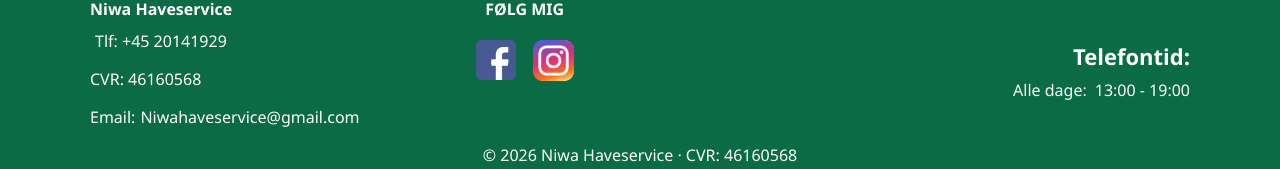
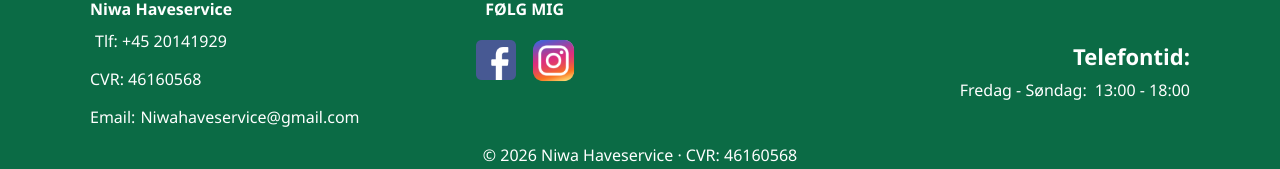
Before and after one commit to LilyWolfy1302/website, a React (Vite) app: page /#/services in a window 1280 px wide. Shown: the part 1323-1492 px from the top of the page. Built offline with nearby package versions, Linux system fonts and the light colour scheme.

Commit message:
update open hours

```diff
--- a/src/config.js
+++ b/src/config.js
@@ -11,5 +11,5 @@ export const socialLinks = [
 
 
 export const servicesTimes = [
-  {dag: "Alle dage:", tid: "13:00 - 19:00"},
+  {dag: "Fredag - Søndag:", tid: "13:00 - 18:00"},
 ]
```
